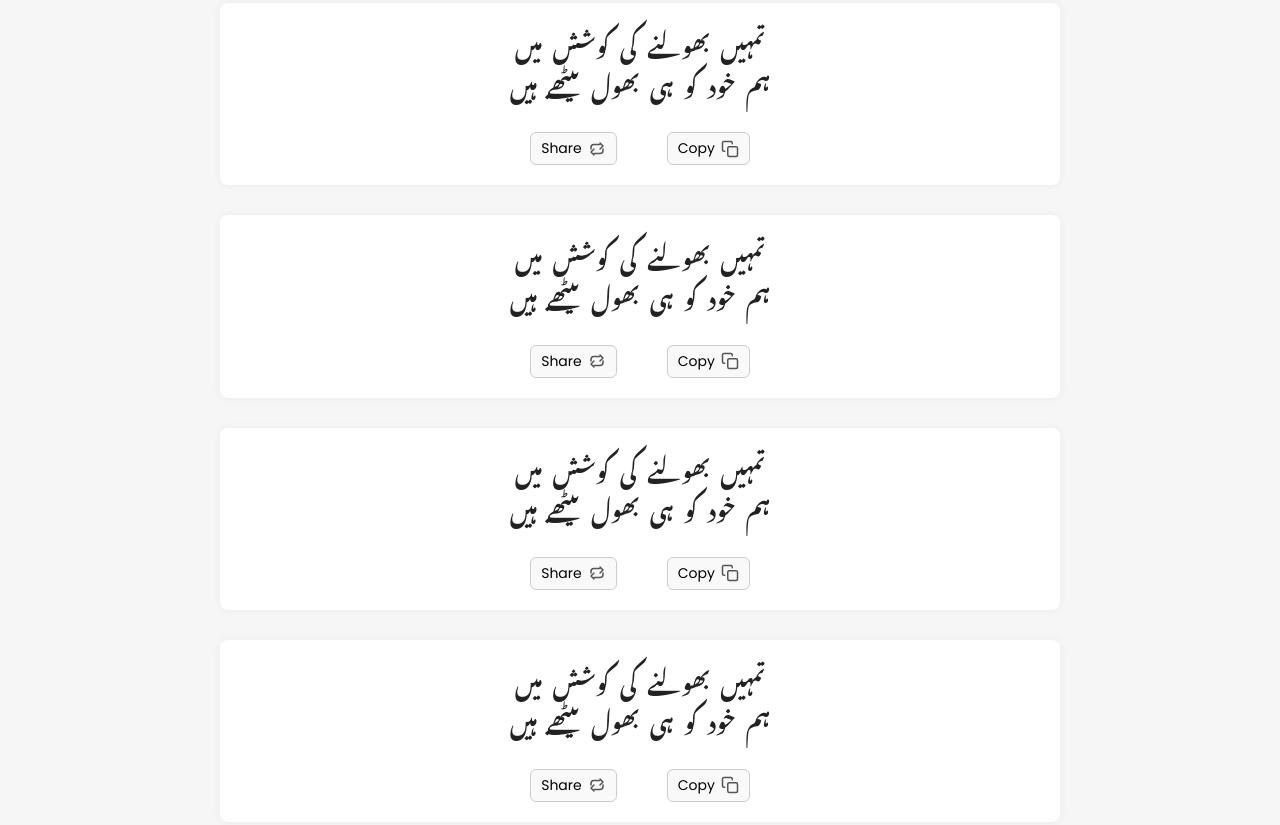
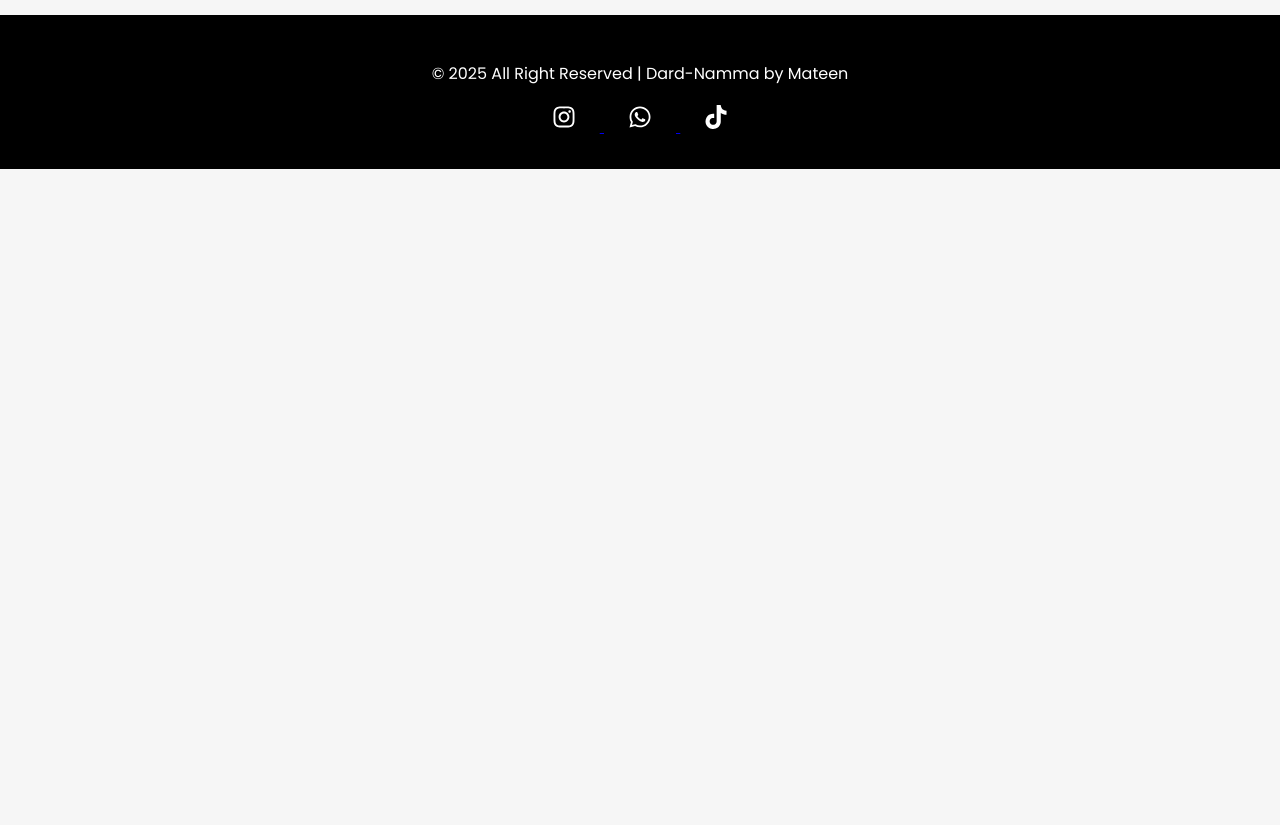
Before and after one commit to mateen107/Dard-Namma, a plain HTML site: page index.html in a window 1280 px wide. Shown: the part 392-1217 px from the top of the page. After the commit the page ends 800 px from the top, so only its background shows below. Drawn offline with Linux system fonts and the light colour scheme; a web font is replaced by a local one.

Commit message:
index.html

```diff
--- a/index.html
+++ b/index.html
@@ -46,7 +46,7 @@
 
     .header h1 {
       font-family: 'Allright', sans-serif;
-      font-size: 3em;
+      font-size: 2em;
       margin: 0%;
       padding: 10px 0 0 0;
     }
@@ -265,146 +265,6 @@
     </div>
     </div>
 
-  <!-- Sample Poetry Post 2 -->
-   <div class="post">
-    تمہیں بھولنے کی کوشش میں<br>
-    ہم خود کو ہی بھول بیٹھے ہیں<br>
-
-    <!-- Buttons -->
-    <div class="btns">
-
-    <!-- copy button -->
-    <button class="copy-btn" onclick="copyPoetry(this)">
-        <span class="icon">
-            <svg xmlns="http://www.w3.org/2000/svg" height="18" width="18" viewBox="0 0 24 24" fill="none" stroke="#555" stroke-width="2" stroke-linecap="round" stroke-linejoin="round">
-                <rect x="9" y="9" width="13" height="13" rx="2" ry="2"></rect>
-                <path d="M5 15H4a2 2 0 0 1-2-2V4
-                a2 2 0 0 1 2-2h9a2 2 0 0 1 2 2v1"></path>
-            </svg>
-        </span>
-        <span class="copy-text">Copy</span>
-    </button>
-
-    <!-- share button -->
-     <button class="copy-btn" onclick="sharePoetry(this)">
-        <span class="icon">
-            <svg xmlns="http://www.w3.org/2000/svg" height="18" width="18" viewBox="0 0 24 24" fill="none" stroke="#555" stroke-width="2" stroke-linecap="round" stroke-linejoin="round">
-                <path d="M4 12v-2a4 4 0 0 1 4-4h8"></path>
-                <polyline points="16 4 20 8 16 12"></polyline>
-                <path d="M20 12v2a4 4 0 0 1-4 4H8"></path>
-                <polyline points="8 20 4 16 8 12"></polyline>
-            </svg>
-        </span>
-        <span class="copy-text">Share</span>
-    </button>
-    </div>
-    </div>
-
-  <!-- Sample Poetry Post 4 -->
-   <div class="post">
-    تمہیں بھولنے کی کوشش میں<br>
-    ہم خود کو ہی بھول بیٹھے ہیں<br>
-
-    <!-- Buttons -->
-    <div class="btns">
-
-    <!-- copy button -->
-    <button class="copy-btn" onclick="copyPoetry(this)">
-        <span class="icon">
-            <svg xmlns="http://www.w3.org/2000/svg" height="18" width="18" viewBox="0 0 24 24" fill="none" stroke="#555" stroke-width="2" stroke-linecap="round" stroke-linejoin="round">
-                <rect x="9" y="9" width="13" height="13" rx="2" ry="2"></rect>
-                <path d="M5 15H4a2 2 0 0 1-2-2V4
-                a2 2 0 0 1 2-2h9a2 2 0 0 1 2 2v1"></path>
-            </svg>
-        </span>
-        <span class="copy-text">Copy</span>
-    </button>
-
-    <!-- share button -->
-     <button class="copy-btn" onclick="sharePoetry(this)">
-        <span class="icon">
-            <svg xmlns="http://www.w3.org/2000/svg" height="18" width="18" viewBox="0 0 24 24" fill="none" stroke="#555" stroke-width="2" stroke-linecap="round" stroke-linejoin="round">
-                <path d="M4 12v-2a4 4 0 0 1 4-4h8"></path>
-                <polyline points="16 4 20 8 16 12"></polyline>
-                <path d="M20 12v2a4 4 0 0 1-4 4H8"></path>
-                <polyline points="8 20 4 16 8 12"></polyline>
-            </svg>
-        </span>
-        <span class="copy-text">Share</span>
-    </button>
-    </div>
-    </div>
-
-  <!-- Sample Poetry Post 5-->
-   <div class="post">
-    تمہیں بھولنے کی کوشش میں<br>
-    ہم خود کو ہی بھول بیٹھے ہیں<br>
-
-    <!-- Buttons -->
-    <div class="btns">
-
-    <!-- copy button -->
-    <button class="copy-btn" onclick="copyPoetry(this)">
-        <span class="icon">
-            <svg xmlns="http://www.w3.org/2000/svg" height="18" width="18" viewBox="0 0 24 24" fill="none" stroke="#555" stroke-width="2" stroke-linecap="round" stroke-linejoin="round">
-                <rect x="9" y="9" width="13" height="13" rx="2" ry="2"></rect>
-                <path d="M5 15H4a2 2 0 0 1-2-2V4
-                a2 2 0 0 1 2-2h9a2 2 0 0 1 2 2v1"></path>
-            </svg>
-        </span>
-        <span class="copy-text">Copy</span>
-    </button>
-
-    <!-- share button -->
-     <button class="copy-btn" onclick="sharePoetry(this)">
-        <span class="icon">
-            <svg xmlns="http://www.w3.org/2000/svg" height="18" width="18" viewBox="0 0 24 24" fill="none" stroke="#555" stroke-width="2" stroke-linecap="round" stroke-linejoin="round">
-                <path d="M4 12v-2a4 4 0 0 1 4-4h8"></path>
-                <polyline points="16 4 20 8 16 12"></polyline>
-                <path d="M20 12v2a4 4 0 0 1-4 4H8"></path>
-                <polyline points="8 20 4 16 8 12"></polyline>
-            </svg>
-        </span>
-        <span class="copy-text">Share</span>
-    </button>
-    </div>
-    </div>
-
-
-  <!-- Sample Poetry Post -->
-   <div class="post">
-    تمہیں بھولنے کی کوشش میں<br>
-    ہم خود کو ہی بھول بیٹھے ہیں<br>
-
-    <!-- Buttons -->
-    <div class="btns">
-
-    <!-- copy button -->
-    <button class="copy-btn" onclick="copyPoetry(this)">
-        <span class="icon">
-            <svg xmlns="http://www.w3.org/2000/svg" height="18" width="18" viewBox="0 0 24 24" fill="none" stroke="#555" stroke-width="2" stroke-linecap="round" stroke-linejoin="round">
-                <rect x="9" y="9" width="13" height="13" rx="2" ry="2"></rect>
-                <path d="M5 15H4a2 2 0 0 1-2-2V4
-                a2 2 0 0 1 2-2h9a2 2 0 0 1 2 2v1"></path>
-            </svg>
-        </span>
-        <span class="copy-text">Copy</span>
-    </button>
-
-    <!-- share button -->
-     <button class="copy-btn" onclick="sharePoetry(this)">
-        <span class="icon">
-            <svg xmlns="http://www.w3.org/2000/svg" height="18" width="18" viewBox="0 0 24 24" fill="none" stroke="#555" stroke-width="2" stroke-linecap="round" stroke-linejoin="round">
-                <path d="M4 12v-2a4 4 0 0 1 4-4h8"></path>
-                <polyline points="16 4 20 8 16 12"></polyline>
-                <path d="M20 12v2a4 4 0 0 1-4 4H8"></path>
-                <polyline points="8 20 4 16 8 12"></polyline>
-            </svg>
-        </span>
-        <span class="copy-text">Share</span>
-    </button>
-    </div>
-    </div>
 
 
   <!-- Footer -->
```
